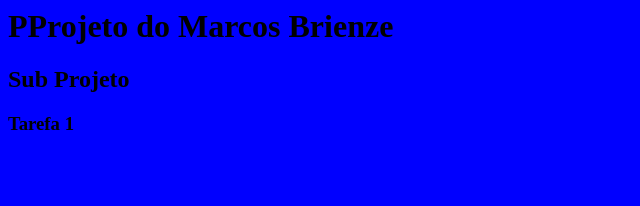
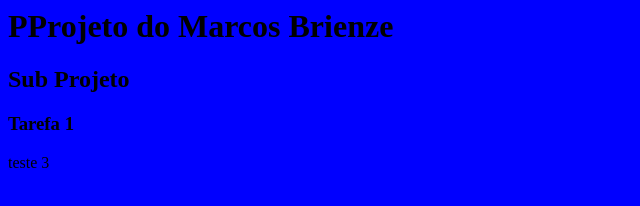
Before and after one commit to brienze/meu-site, a plain HTML site: page index.html in a window 1280 px wide. Shown: the full height of the page, 0-640 px from the left. Drawn offline with Linux system fonts and the light colour scheme.

Commit message:
Conteudo novo

```diff
--- a/index.html
+++ b/index.html
@@ -6,5 +6,6 @@
     <h1> PProjeto do Marcos Brienze</h1>
     <h2> Sub Projeto</h2>
     <h3> Tarefa 1</h3>
+    teste 3
 </body>
 </html>
```
